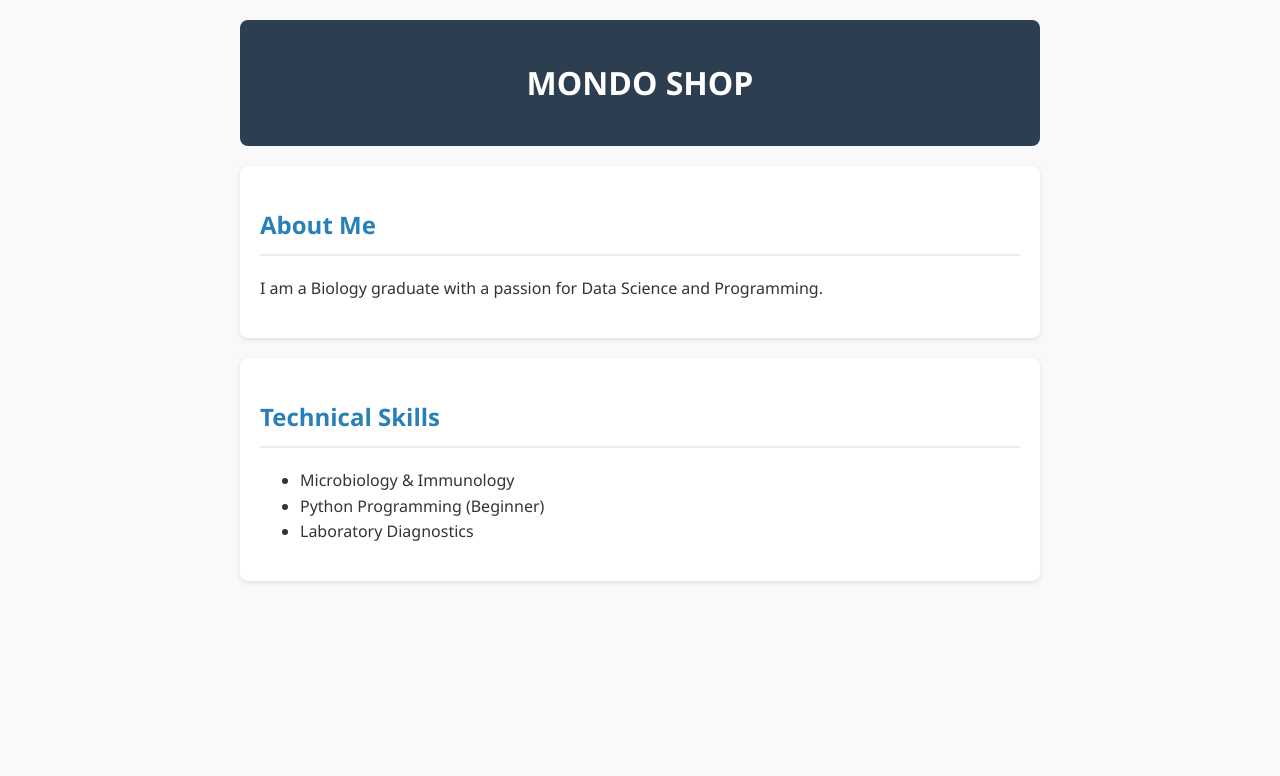
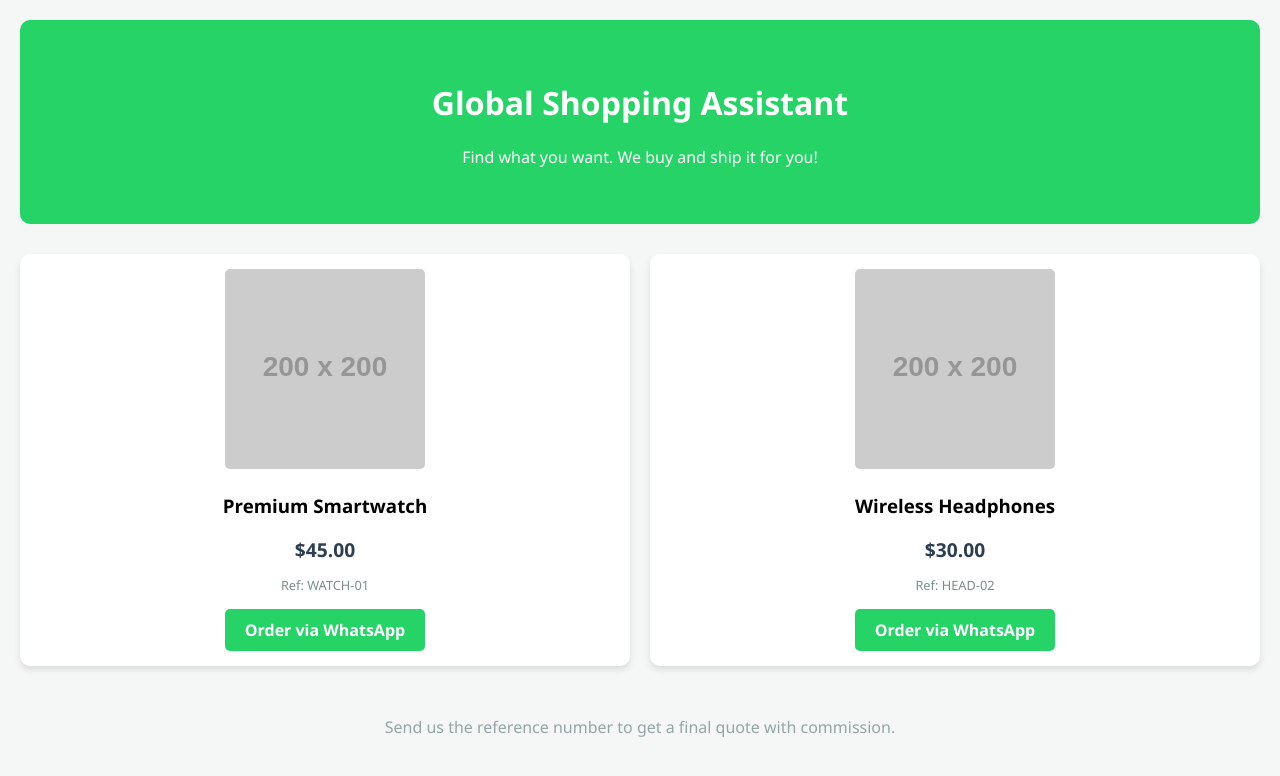
Before and after one commit to mounder2000hafsi-glitch/my-website, a plain HTML site: page index.html in a window 1280 px wide. Drawn offline with Linux system fonts and the light colour scheme; placeholder pictures from the web are drawn by us.

Commit message:
Update index.html

```diff
--- a/index.html
+++ b/index.html
@@ -1,32 +1,52 @@
 <!DOCTYPE html>
-<html>
+<html lang="en">
 <head>
     <meta charset="UTF-8">
-    <title>Professional Profile</title>
+    <meta name="viewport" content="width=device-width, initial-scale=1.0">
+    <title>Personal Shopper Service</title>
     <style>
-        body { font-family: 'Segoe UI', Tahoma, Geneva, Verdana, sans-serif; line-height: 1.6; color: #333; max-width: 800px; margin: 0 auto; padding: 20px; background-color: #f9f9f9; }
-        header { background: #2c3e50; color: white; padding: 1rem; text-align: center; border-radius: 8px; }
-        section { background: white; padding: 20px; margin-top: 20px; border-radius: 8px; box-shadow: 0 2px 5px rgba(0,0,0,0.1); }
-        h2 { color: #2980b9; border-bottom: 2px solid #eee; padding-bottom: 10px; }
+        body { font-family: 'Segoe UI', sans-serif; background-color: #f4f7f6; margin: 0; padding: 20px; }
+        header { text-align: center; padding: 40px; background: #25D366; color: white; border-radius: 10px; }
+        .catalog { display: grid; grid-template-columns: repeat(auto-fit, minmax(250px, 1fr)); gap: 20px; margin-top: 30px; }
+        .product-card { background: white; padding: 15px; border-radius: 10px; box-shadow: 0 4px 6px rgba(0,0,0,0.1); text-align: center; }
+        .product-card img { max-width: 100%; height: 200px; object-fit: cover; border-radius: 5px; }
+        .price { font-size: 1.2em; color: #2c3e50; font-weight: bold; margin: 10px 0; }
+        .ref { color: #7f8c8d; font-size: 0.8em; margin-bottom: 15px; }
+        .whatsapp-btn {
+            display: inline-block; background-color: #25D366; color: white;
+            padding: 10px 20px; text-decoration: none; border-radius: 5px; font-weight: bold;
+        }
+        .whatsapp-btn:hover { background-color: #128C7E; }
     </style>
 </head>
 <body>
-    <header>
-        <h1>MONDO SHOP</h1>
-    </header>
 
-    <section>
-        <h2>About Me</h2>
-        <p>I am a Biology graduate with a passion for Data Science and Programming.</p>
-    </section>
+<header>
+    <h1>Global Shopping Assistant</h1>
+    <p>Find what you want. We buy and ship it for you!</p>
+</header>
 
-    <section>
-        <h2>Technical Skills</h2>
-        <ul>
-            <li>Microbiology & Immunology</li>
-            <li>Python Programming (Beginner)</li>
-            <li>Laboratory Diagnostics</li>
-        </ul>
-    </section>
+<div class="catalog">
+    <div class="product-card">
+        <img src="https://via.placeholder.com/200" alt="Product Name">
+        <h3>Premium Smartwatch</h3>
+        <p class="price">$45.00</p>
+        <p class="ref">Ref: WATCH-01</p>
+        <a href="https://wa.me/213658061305?text=Hello!%20I%20want%20to%20order%20Ref:%20WATCH-01" class="whatsapp-btn">Order via WhatsApp</a>
+    </div>
+
+    <div class="product-card">
+        <img src="https://via.placeholder.com/200" alt="Product Name">
+        <h3>Wireless Headphones</h3>
+        <p class="price">$30.00</p>
+        <p class="ref">Ref: HEAD-02</p>
+        <a href="https://wa.me/213658061305?text=Hello!%20I%20want%20to%20order%20Ref:%20HEAD-02" class="whatsapp-btn">Order via WhatsApp</a>
+    </div>
+</div>
+
+<footer>
+    <p style="text-align: center; margin-top: 50px; color: #95a5a6;">Send us the reference number to get a final quote with commission.</p>
+</footer>
+
 </body>
 </html>
```
